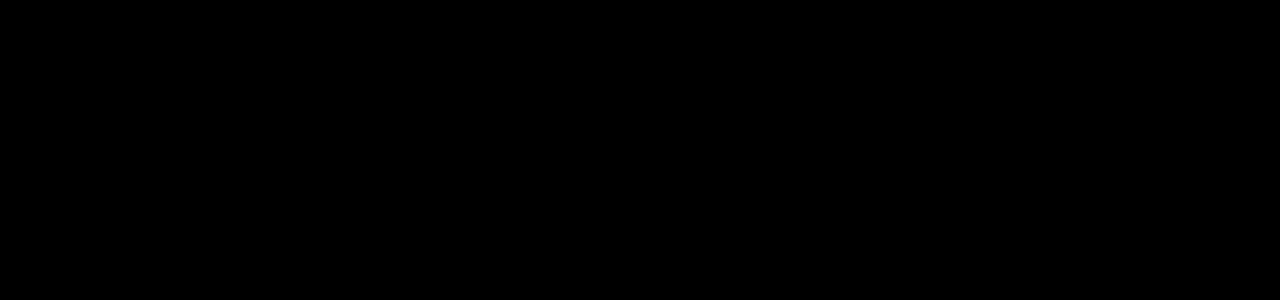
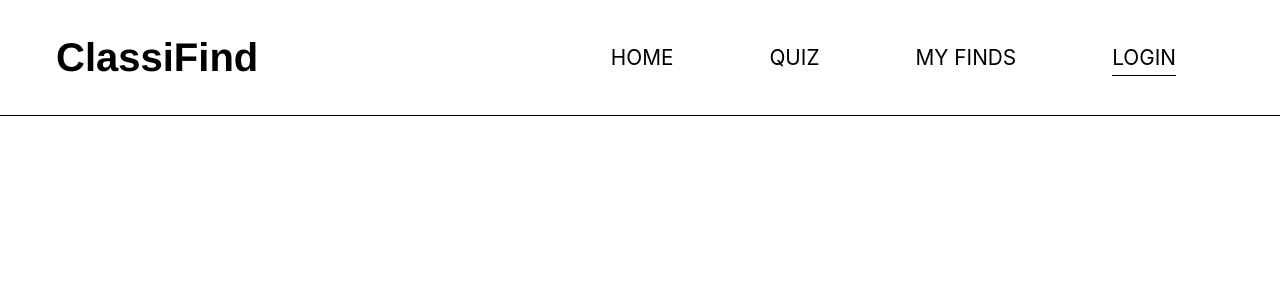
Before and after one commit to madisonmarino/ClassiFind, a React (Create React App) app: page /login in a window 1280 px wide. Before the commit this address had no page. Shown: the top 300 px of the page. Built offline with nearby package versions, Linux system fonts and the light colour scheme.

Commit message:
create dynamic header colour

```diff
--- a/src/App.js
+++ b/src/App.js
@@ -1,6 +1,7 @@
 import "./styles/App.scss";
 import { BrowserRouter, Routes, Route } from "react-router-dom";
 import HomePage from "./pages/HomePage/HomePage";
+import Login from "./pages/Login/Login";
 
 function App() {
   return (
@@ -8,6 +9,7 @@
       <BrowserRouter>
         <Routes>
           <Route path="/" element={<HomePage />} />
+          <Route path="login" element={<Login />} />
         </Routes>
       </BrowserRouter>
     </>
--- a/src/components/Header/Header.js
+++ b/src/components/Header/Header.js
@@ -1,22 +1,23 @@
 import "./Header.scss";
 import { NavLink } from "react-router-dom";
 
-export default function Header() {
+export default function Header({ color }) {
+  console.log(color);
   return (
     <header>
-      <div className="header__content">
-        <h1 className="header__title">ClassiFind</h1>
+      <div className={`header__content header__content--${color}`}>
+        <h1 className={`header__title ${color}`}>ClassiFind</h1>
         <div className="header__links">
-          <NavLink to="/" className="header__link">
+          <NavLink to="/" className={`header__link ${color}`}>
             Home
           </NavLink>
-          <NavLink to="recommendations" className="header__link">
+          <NavLink to="/quiz" className={`header__link ${color}`}>
             Quiz
           </NavLink>
-          <NavLink to="mymusic" className="header__link">
+          <NavLink to="/myfinds" className={`header__link ${color}`}>
             My Finds
           </NavLink>
-          <NavLink to="login" className="header__link">
+          <NavLink to="/login" className={`header__link ${color}`}>
             Login
           </NavLink>
         </div>
--- a/src/components/Header/Header.scss
+++ b/src/components/Header/Header.scss
@@ -3,28 +3,39 @@
     display: flex;
     align-items: center;
     justify-content: space-between;
-    border-bottom: 1px solid white;
     padding: 0.5rem 3.5rem 0.5rem;
+    &--white {
+      border-bottom: 1px solid white;
+    }
+    &--black {
+      border-bottom: 1px solid black;
+    }
   }
   &__title {
     font-family: Helvetica;
     font-size: 2.5rem;
     font-weight: 700;
-    color: white;
   }
   &__link {
     text-decoration: none;
-    color: white;
     margin: 0 3rem;
     text-transform: uppercase;
     font-family: Inter;
     font-size: 1.3rem;
     padding-bottom: 0.3rem;
-    &.active {
-      border-bottom: 1px solid white;
-    }
-    &:hover {
-      border-bottom: 1px solid white;
-    }
   }
 }
+.white {
+  color: white;
+  &.active,
+  &:hover {
+    border-bottom: 1px solid white;
+  }
+}
+.black {
+  color: black;
+  &.active,
+  &:hover {
+    border-bottom: 1px solid black;
+  }
+}
--- a/src/pages/HomePage/HomePage.js
+++ b/src/pages/HomePage/HomePage.js
@@ -5,7 +5,7 @@
   return (
     <>
       <div className="homepage__content">
-        <Header />
+        <Header color="white" />
         <h2 className="homepage__tagline">New journeys through old melodies</h2>
         <div className="homepage__button">Start</div>
       </div>
--- a/src/pages/HomePage/HomePage.scss
+++ b/src/pages/HomePage/HomePage.scss
@@ -2,7 +2,7 @@
   &__content {
     background-image: url("../../assets/images/conductor.jpg");
     width: 100%;
-    height: 57rem;
+    height: 100vh;
     background-position: center;
     background-size: cover;
   }
--- /dev/null
+++ b/src/pages/Login/Login.js
@@ -0,0 +1,10 @@
+import "./Login.scss";
+import Header from "../../components/Header/Header";
+
+export default function Login() {
+  return (
+    <>
+      <Header color="black" />
+    </>
+  );
+}
--- a/src/styles/App.scss
+++ b/src/styles/App.scss
@@ -1,6 +1,5 @@
 html {
   box-sizing: border-box;
-  background-color: black;
 }
 *,
 *:before,
```
Also changed, not shown: src/pages/Login/Login.scss (added).
